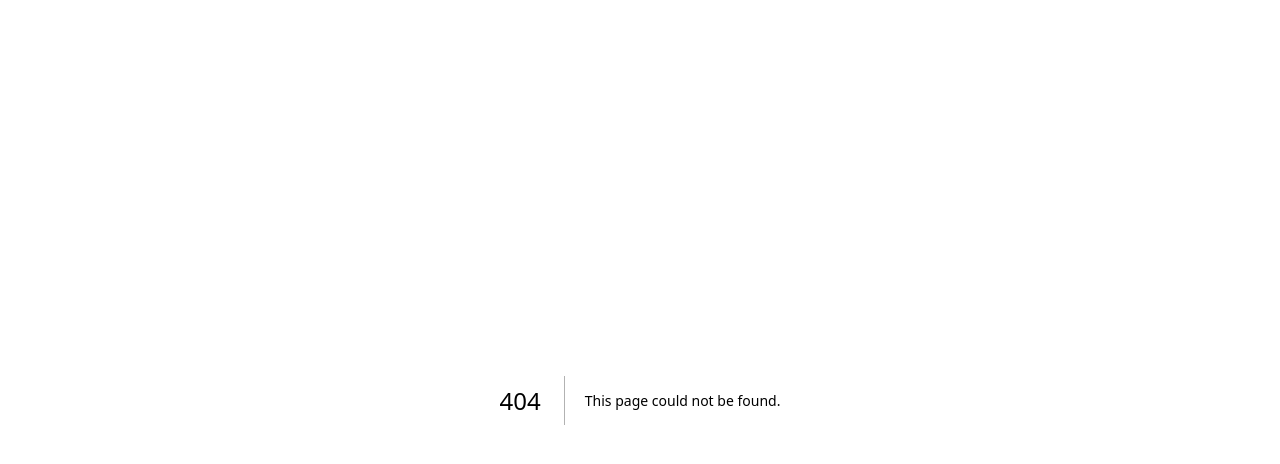
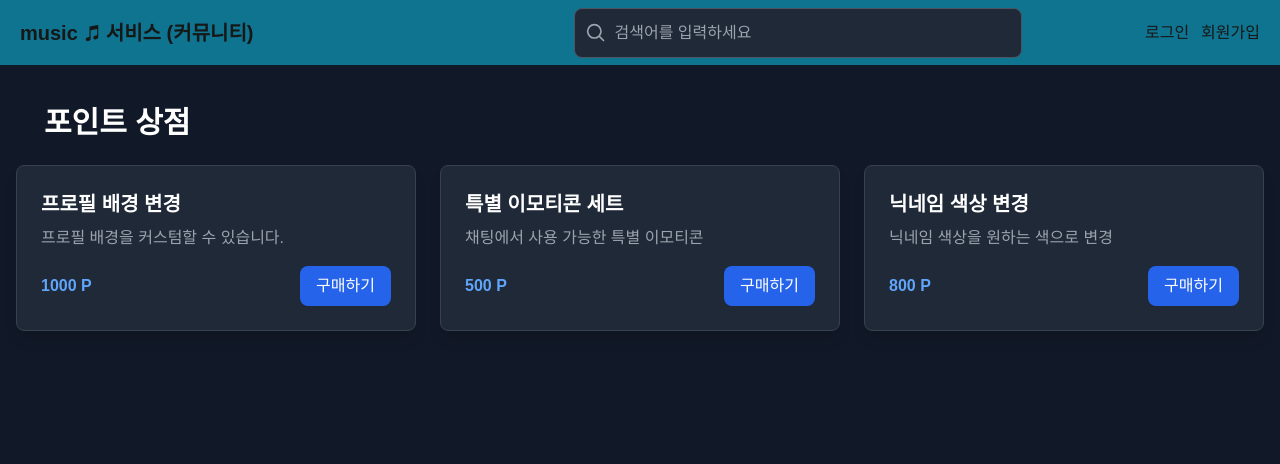
Before and after one commit to Mye247/music, a Next.js app: page /community/store in a window 1280 px wide. Before the commit this address had no page. Shown: the top 464 px of the page. Built offline with nearby package versions, Linux system fonts and the light colour scheme; no server answers.

Commit message:
feat: 포인트 상점 디자인 구현, 제목에 react-icon 추가

```diff
--- a/app/(providers)/(root)/_components/Header/Header.tsx
+++ b/app/(providers)/(root)/_components/Header/Header.tsx
@@ -9,6 +9,7 @@ import { toast } from "react-toastify";
 import LogInModal from "../Modals/LogInModal";
 import SearchBar from "./SearchBar";
 import { useQuery } from "@tanstack/react-query";
+import { IoIosMusicalNotes } from "react-icons/io";
 
 function Header() {
   // state
@@ -46,7 +47,9 @@ function Header() {
   return (
     <header className="min-w-full bg-cyan-700 min-h-[65px] flex items-center justify-between">
       <Link href={"/"}>
-        <h1 className="pl-5 font-bold text-xl">music 서비스 (커뮤니티)</h1>
+        <h1 className="pl-5 font-bold text-xl whitespace-nowrap flex items-center gap-x-1">
+          music <IoIosMusicalNotes /> 서비스 (커뮤니티)
+        </h1>
       </Link>
 
       {/* 검색바 */}
--- /dev/null
+++ b/app/(providers)/(root)/community/store/page.tsx
@@ -0,0 +1,56 @@
+"use client";
+
+import React from "react";
+
+function PointStorePage() {
+  const storeItems = [
+    {
+      id: 1,
+      name: "프로필 배경 변경",
+      price: 1000,
+      description: "프로필 배경을 커스텀할 수 있습니다.",
+    },
+    {
+      id: 2,
+      name: "특별 이모티콘 세트",
+      price: 500,
+      description: "채팅에서 사용 가능한 특별 이모티콘",
+    },
+    {
+      id: 3,
+      name: "닉네임 색상 변경",
+      price: 800,
+      description: "닉네임 색상을 원하는 색으로 변경",
+    },
+  ];
+
+  return (
+    <div className="min-h-screen w-full bg-gray-900 text-white py-10 px-4">
+      <div className="max-w-7xl mx-auto">
+        <h2 className="text-3xl font-bold mb-6 ml-7">포인트 상점</h2>
+
+        <div className="grid grid-cols-1 md:grid-cols-2 lg:grid-cols-3 gap-6">
+          {storeItems.map((item) => (
+            <div
+              key={item.id}
+              className="bg-gray-800 backdrop-blur-sm rounded-lg shadow-lg hover:bg-gray-700 transition-all duration-300 border border-gray-700"
+            >
+              <div className="p-6">
+                <h2 className="text-xl font-semibold mb-2 text-white">{item.name}</h2>
+                <p className="text-gray-400 mb-4">{item.description}</p>
+                <div className="flex justify-between items-center">
+                  <span className="font-bold text-blue-400">{item.price} P</span>
+                  <button className="px-4 py-2 bg-blue-600 text-white rounded-lg hover:bg-blue-500 transition">
+                    구매하기
+                  </button>
+                </div>
+              </div>
+            </div>
+          ))}
+        </div>
+      </div>
+    </div>
+  );
+}
+
+export default PointStorePage;
--- a/app/(providers)/(root)/search/[searchId]/page.tsx
+++ b/app/(providers)/(root)/search/[searchId]/page.tsx
@@ -57,7 +57,7 @@ function SearchResultPage({ params }: SearchResultPageProps) {
 
   return (
     <div className="min-h-screen bg-gray-900 text-white py-10 px-4">
-      <div className="max-w-4xl mx-auto">
+      <div className="max-w-5xl mx-auto">
         <h2 className="text-3xl font-bold mb-6">({searchText}) 의 검색 결과</h2>
         {isLoading ? (
           <div className="text-center py-20">
--- a/package.json
+++ b/package.json
@@ -10,13 +10,16 @@
     "types": "npx supabase gen types --lang=typescript --project-id nvkkmeosnbdzlqocdcav --schema public > database.types.ts"
   },
   "dependencies": {
+    "@shadcn/ui": "^0.0.4",
     "@supabase/supabase-js": "^2.46.1",
     "@tanstack/react-query": "^5.59.20",
     "nanoid": "^5.0.9",
     "next": "15.0.3",
     "react": "^18.3.1",
     "react-dom": "^18.3.1",
+    "react-icons": "^5.4.0",
     "react-toastify": "^10.0.6",
+    "shadcn-ui": "^0.9.4",
     "zustand": "^5.0.1"
   },
   "devDependencies": {
```
Also changed, not shown: 2 other files (tests, documents, lock files or other folders).
